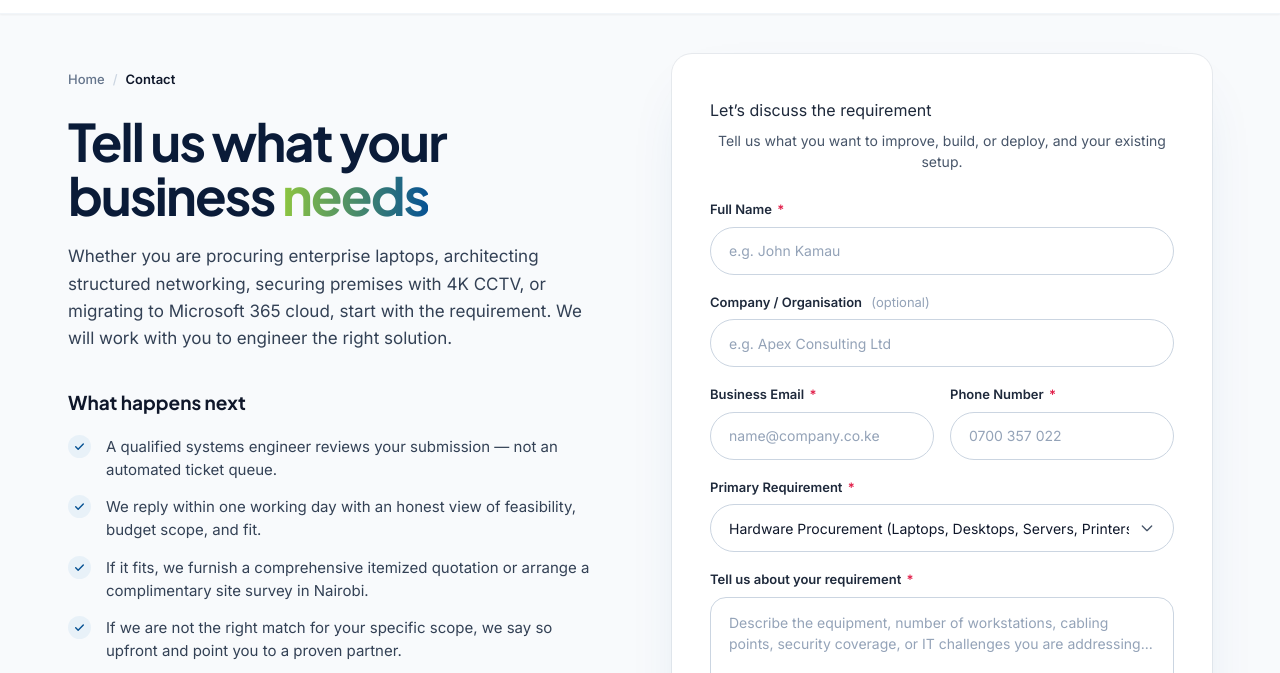
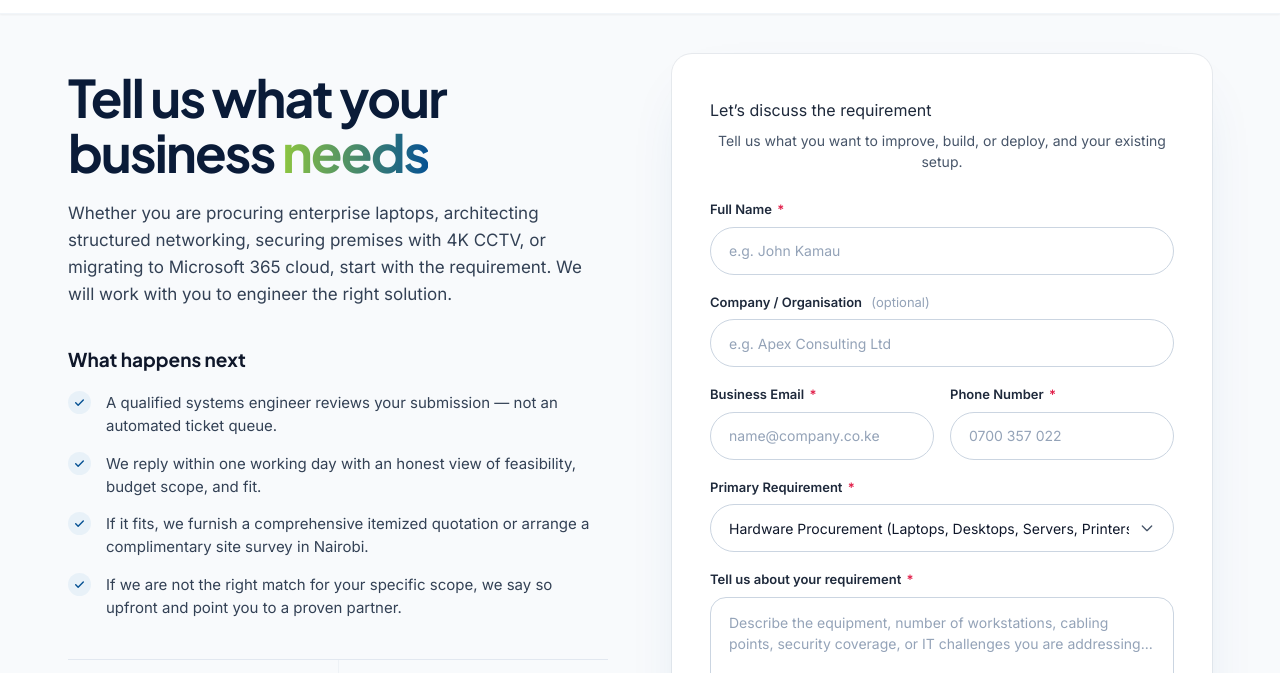
Before and after one commit to bedamusi/techashi_2, a website: page contact.html in a window 1280 px wide. Shown: the part 100-773 px from the top of the page. Drawn offline with nearby package versions, Linux system fonts and the light colour scheme.

Commit message:
fix(contact): remove breadcrumb navigation from contact page

```diff
--- a/contact.html
+++ b/contact.html
@@ -93,30 +93,6 @@
     /* Left Column: Intro */
     .contact-intro {
       padding-top: 16px;
-    }
-
-    .breadcrumbs {
-      display: flex;
-      align-items: center;
-      gap: 8px;
-      font-size: 0.8125rem;
-      font-weight: 500;
-      color: #64748b;
-      margin-bottom: 24px;
-    }
-    .breadcrumbs a {
-      color: #64748b;
-      transition: color 0.2s;
-    }
-    .breadcrumbs a:hover {
-      color: var(--color-blue);
-    }
-    .breadcrumbs .sep {
-      color: #cbd5e1;
-    }
-    .breadcrumbs .current {
-      color: #0f172a;
-      font-weight: 600;
     }
 
     .contact-intro h1 {
@@ -765,12 +741,6 @@
       <!-- ================= LEFT COLUMN: INTRO, NEXT STEPS & DIRECT INFO ================= -->
       <div class="contact-intro">
 
-        <!-- Breadcrumbs -->
-        <nav class="breadcrumbs" aria-label="Breadcrumb">
-          <a href="/">Home</a>
-          <span class="sep">/</span>
-          <span class="current">Contact</span>
-        </nav>
 
         <!-- Main Heading with Gradient Accent -->
         <h1>Tell us what your business <em>needs</em></h1>
```
